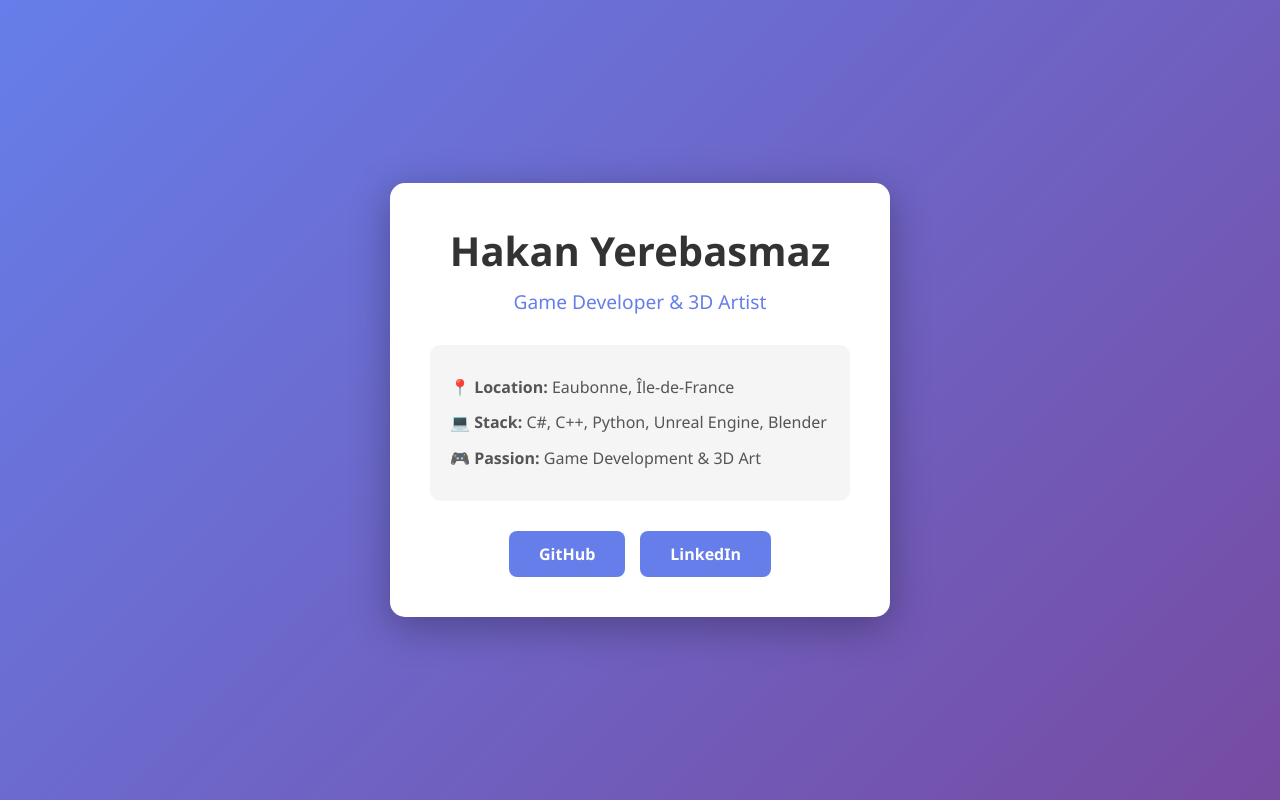
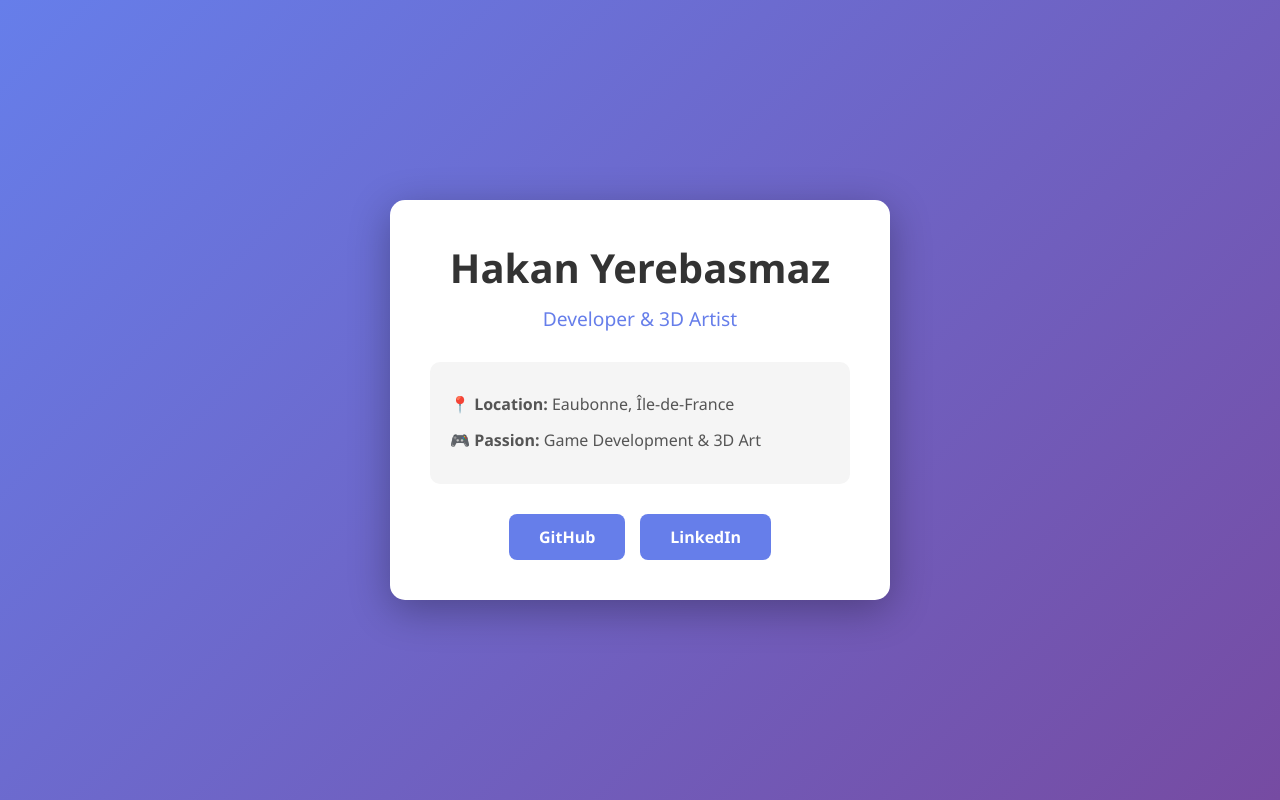
Before and after one commit to lDracarys/HakanSiteWeb, a plain HTML site: page index.html in a window 1280 px wide. Drawn offline with Linux system fonts and the light colour scheme.

Commit message:
Removed Stacks part and changed "Game developer" to "developer"

```diff
--- a/index.html
+++ b/index.html
@@ -10,11 +10,10 @@
     <div class="container">
         <div class="card">
             <h1>Hakan Yerebasmaz</h1>
-            <p class="subtitle">Game Developer & 3D Artist</p>
+            <p class="subtitle">Developer & 3D Artist</p>
 
             <div class="info">
                 <p><strong>📍 Location:</strong> Eaubonne, Île-de-France</p>
-                <p><strong>💻 Stack:</strong> C#, C++, Python, Unreal Engine, Blender</p>
                 <p><strong>🎮 Passion:</strong> Game Development & 3D Art</p>
             </div>
 
```
